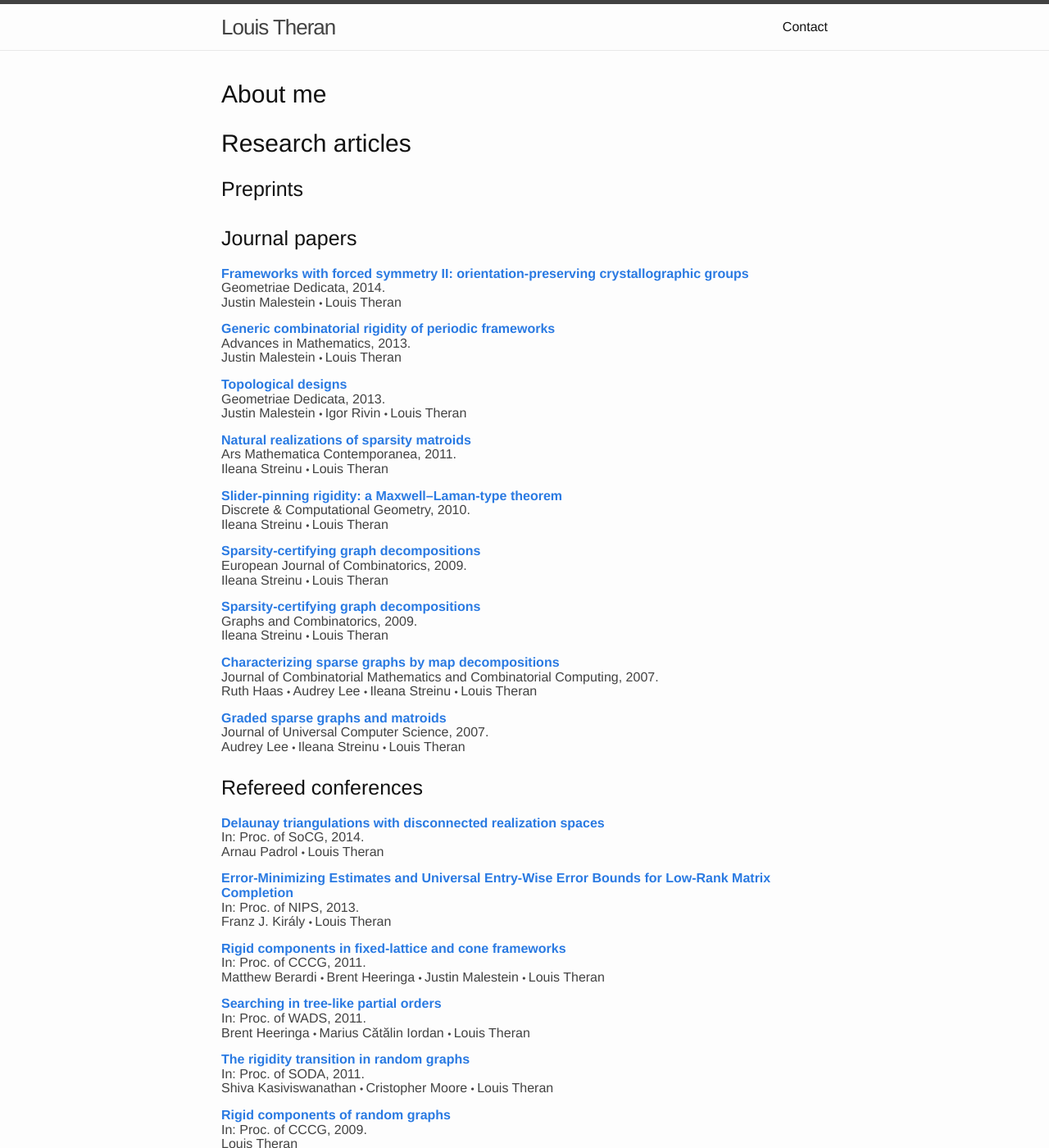
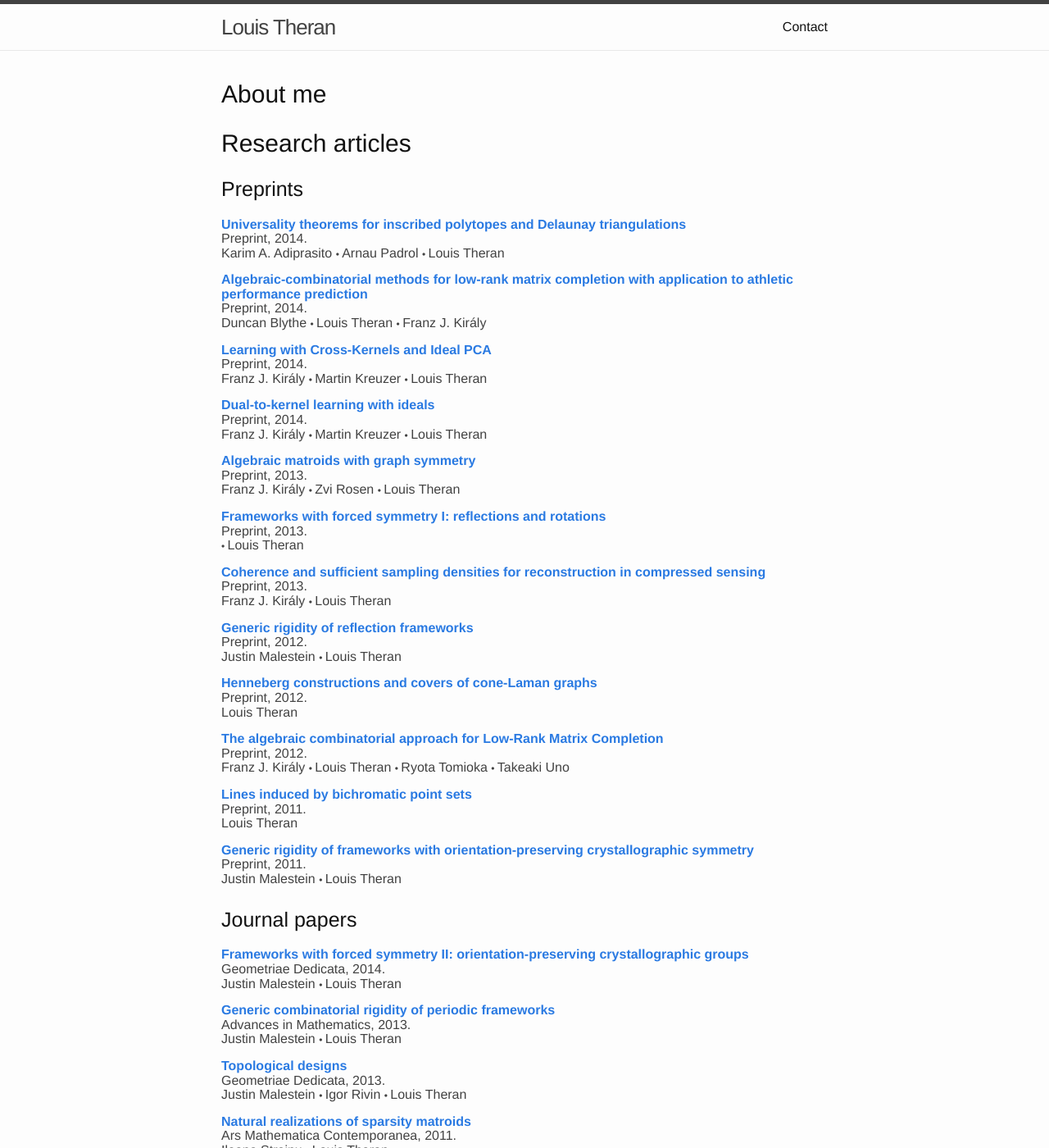
Before and after one commit to theran/theran.github.io, a Jekyll site: the page built from index.html, in a window 1280 px wide and 1400 px high. Shown: the whole window at 82% size. Built offline with Jekyll 4.4.1, drawn with Linux system fonts in a browser that asks for light colours; some of the changed text lies outside the part shown.

Commit message:
Papers imported
--HG--
rename : _papers/c010-disconnected.md => _papers/c012-disconnected.md

```diff
--- a/_data/authors.yml
+++ b/_data/authors.yml
@@ -1,22 +1,36 @@
-berardi:
-    name: Matthew Berardi
 karim:
     name: Karim A. Adiprasito
     url: http://page.mi.fu-berlin.de/adiprasito/
+berardi:
+    name: Matthew Berardi
+duncan:
+    name: Duncan Blythe
+    url: http://www.ml.tu-berlin.de/menue/members/duncan_blythe/
+farre:
+    name: James Farre
+    url: http://www.math.utah.edu/~farre/
 ruth:
     name: Ruth Haas
     url: http://cs.smith.edu/~rhaas/
 brent:
     name: Brent Heeringa
     url: http://dept.cs.williams.edu/~heeringa/
+catalin:
+    name: Marius Cătălin Iordan
 shiva:
     name: Shiva Kasiviswanathan
     url: http://www.cse.psu.edu/~kasivisw/
 franz:
     name: Franz J. Király
     url: http://www.ucl.ac.uk/statistics/people/franz-kiraly/
-catalin:
-    name: Marius Cătălin Iordan
+kleinschmidt:
+    name: Helena Kleinschmidt
+martin:
+    name: Martin Kreuzer
+    url: http://staff.fim.uni-passau.de/~kreuzer/
+audrey:
+    name: Audrey Lee-St. John
+    url: http://minerva.cs.mtholyoke.edu/
 audreylee:
     name: Audrey Lee
     url: http://minerva.cs.mtholyoke.edu/
@@ -32,9 +46,23 @@ arnau:
 igor:
     name: Igor Rivin
     url: https://math.temple.edu/~rivin/
+zvi:
+    name: Zvi Rosen
+    url: http://math.berkeley.edu/~zhrosen/
+jessica:
+    name: Jessica Sidman
+    url: http://www.mtholyoke.edu/~jsidman/
+stark:
+    name: Stephanie Stark
 ileana:
     name: Ileana Streinu
     url: http://cs.smith.edu/~streinu/
 louis:
     name: Louis Theran
     url: http://theran.github.io/
+ryota:
+    name: Ryota Tomioka
+    url: http://ttic.uchicago.edu/~ryotat/
+uno:
+    name: Takeaki Uno
+    url: http://research.nii.ac.jp/~uno/
--- /dev/null
+++ b/_papers/c010-colored.md
@@ -0,0 +1,20 @@
+---
+layout: paper
+type: conference
+arxiv: 1203.0772
+doi: 10.1007/978-1-4939-0781-6_12
+conference: fieldssymmetry
+authors:
+    - justin
+    - louis
+title: Generic rigidity with forced symmetry and sparse colored graphs
+year: 2014
+---
+
+We review some recent results in the generic rigidity theory of planar frameworks with
+forced symmetry, giving a uniform treatment to the topic. We also give new combinatorial
+characterizations of minimally rigid periodic frameworks with fixed-area fundamental
+domain and fixed-angle fundamental domain.
+
+**Note:** This conference was held in 2012, but the proceedings finally appeared
+in 2014.
--- /dev/null
+++ b/_papers/c011-special.md
@@ -0,0 +1,27 @@
+---
+layout: paper
+type: conference
+fulltexturl: https://www.cisuc.uc.pt/ckfinder/userfiles/files/TR%202014-01.pdf
+conference: adg
+authors:
+    - farre
+    - kleinschmidt
+    - jessica
+    - audrey
+    - stark
+    - louis
+title: Detecting dependencies in geometric constraint systems
+conferenceprocname: ADG’14
+year: 2014
+---
+
+Geometric constraint systems underly popular Computer Aided Design software. Automated
+approaches for detecting dependencies in a design are critical for developing robust
+solvers and provid- ing informative user feedback, and we provide algorithms that
+recognize two types of dependencies. First, we give a pebble game algorithm for detecting
+generic dependencies. Then, we focus on identifying the “special positions" of a design
+in which generically independent constraints become dependent. We present combinatorial
+algorithms for identifying subgraphs associated to factors of a particular polynomial,
+whose vanishing indicates a special position and resulting dependency. Factors may allow
+a geometric interpretation giving conditions (e.g., “these two lines being parallel cause
+a dependency”) determining the special position.
--- /dev/null
+++ b/_papers/p001-crystallographic.md
@@ -0,0 +1,17 @@
+---
+layout: paper
+type: preprint
+arxiv: 1108.2518
+authors:
+    - justin
+    - louis
+title: Generic rigidity of frameworks with orientation-preserving crystallographic symmetry
+year: 2011
+---
+
+We extend our generic rigidity theory for periodic frameworks in the plane to frameworks with a broader class of crystallographic symmetry. Along the way we introduce a new class of combinatorial matroids and associated linear representation results that may be interesting in their own right. The same techniques immediately yield a Maxwell-Laman-type combinatorial characterization for frameworks embedded in 2-dimensional cones that arise as quotients of the plane by a finite order rotation.
+
+**Note:** The content of this preprint appeared as part of
+["Frameworks with forced symmetry II"][op]
+
+[op]: /papers/j009-op.html
--- /dev/null
+++ b/_papers/p002-bichromatic.md
@@ -0,0 +1,18 @@
+---
+layout: paper
+type: preprint
+arxiv: 1101.1488
+authors:
+    - louis
+title: Lines induced by bichromatic point sets
+year: 2011
+---
+
+An important theorem of Beck says that any point set in the Euclidean plane is either
+"nearly general position" or "nearly collinear": there is a constant $$C>0$$ such that,
+given $$n$$ points in the plane with at most $$r$$ of them collinear, the number of lines
+induced by the points is at least $$Cr(n−r)$$. Recent work of Gutkin-Rams on billiards
+orbits requires the following elaboration of Beck's Theorem to bichromatic point sets:
+there is a constant $$C>0$$ such that, given $$n$$ red points and $$n$$ blue points in
+the plane with at most $$r$$ of them collinear, the number of lines spanning at least one
+point of each color is at least $$Cr(2n−r)$$.
--- /dev/null
+++ b/_papers/p003-matcomp.md
@@ -0,0 +1,23 @@
+---
+layout: paper
+type: preprint
+arxiv: 1211.4116
+authors:
+    - franz
+    - louis
+    - ryota
+    - uno
+title: The algebraic combinatorial approach for Low-Rank Matrix Completion
+year: 2012
+---
+
+We present a novel algebraic combinatorial view on low-rank matrix completion based on
+studying relations between a few entries with tools from algebraic geometry and matroid
+theory. The intrinsic locality of the approach allows for the treatment of single entries
+in a closed theoretical and practical framework. More specifically, apart from
+introducing an algebraic combinatorial theory of low-rank matrix completion, we present
+probability-one algorithms to decide whether a particular entry of the matrix can be
+completed. We also describe methods to complete that entry from a few others, and to
+estimate the error which is incurred by any method completing that entry. Furthermore, we
+show how known results on matrix completion and their sampling assumptions can be related
+to our new perspective and interpreted in terms of a completability phase transition.
--- /dev/null
+++ b/_papers/p004-henneberg.md
@@ -0,0 +1,15 @@
+---
+layout: paper
+type: preprint
+arxiv: 1204.0503
+authors:
+    - louis
+title: Henneberg constructions and covers of cone-Laman graphs
+year: 2012
+---
+
+We give Henneberg-type constructions for three families of sparse colored graphs arising
+in the rigidity theory of periodic and other forced symmetric frameworks. The proof
+method, which works with Laman-sparse finite covers of colored graphs highlights the
+connection between these sparse colored families and the well-studied matroidal $$(k,
+\ell)$$-sparse families.
--- /dev/null
+++ b/_papers/p005-reflection.md
@@ -0,0 +1,21 @@
+---
+layout: paper
+type: preprint
+arxiv: 1203.2276
+authors:
+    - justin
+    - louis
+title: Generic rigidity of reflection frameworks
+year: 2012
+---
+
+We give a combinatorial characterization of generic minimally rigid reflection
+frameworks. The main new idea is to study a pair of direction networks on the same graph
+such that one admits faithful realizations and the other has only collapsed realizations.
+In terms of infinitesimal rigidity, realizations of the former produce a framework and
+the latter certifies that this framework is infinitesimally rigid.
+
+**Note:** The content of this preprint appeared as part of
+["Frameworks with forced symmetry I"][forced]
+
+[forced]: /papers/p007-rr.html
--- /dev/null
+++ b/_papers/p006-coherence.md
@@ -0,0 +1,22 @@
+---
+layout: paper
+type: preprint
+arxiv: 1302.2767
+authors:
+    - franz
+    - louis
+title: Coherence and sufficient sampling densities for reconstruction in compressed sensing
+year: 2013
+---
+
+We introduce a concept called coherence for signals and constraints in compressed
+sensing. In our setting, we assume that the signal can be observed in finitely many
+features, and the set of possibly observable feature combinations forms an analytic
+variety which models the compression constraints. We study the question how many random
+measurements of the feature components suffice to identify all features. We show that the
+asymptotics of the sufficient number of measurements is determined by the coherence of
+the signal; furthermore, if the constraints are algebraic, we show that in general the
+asymptotics depend only on the coherence of the constraints, and not on the true signal,
+and derive results which explain the form of known bounds in compressed sensing. We
+exemplify our approach by deriving sufficient sampling densities for low-rank matrix
+completion and distance matrix completion which are independent of the true matrix.
--- /dev/null
+++ b/_papers/p007-rr.md
@@ -0,0 +1,16 @@
+---
+layout: paper
+type: preprint
+arxiv: 1304.0398
+authors:
+    - jusin
+    - louis
+title: "Frameworks with forced symmetry I: reflections and rotations"
+year: 2013
+---
+
+We give a combinatorial characterization of generic frameworks that are minimally rigid
+under the additional constraint of maintaining symmetry with respect to a finite order
+rotation or a reflection. To establish these results we develop a new technique for
+deriving linear representations of sparsity matroids on colored graphs and extend the
+direction network method of proving rigidity characterizations to handle reflections.
--- /dev/null
+++ b/_papers/p008-graphmatroids.md
@@ -0,0 +1,31 @@
+---
+layout: paper
+type: preprint
+arxiv: 1312.3777
+authors:
+    - franz
+    - zvi
+    - louis
+title: Algebraic matroids with graph symmetry
+year: 2013
+---
+
+This paper studies the properties of two kinds of matroids: (a) algebraic matroids and
+(b) finite and infinite matroids whose ground set have some canonical symmetry, for
+example row and column symmetry and transposition symmetry.
+
+For (a) algebraic matroids, we expose cryptomorphisms making them accessible to
+techniques from commutative algebra. This allows us to introduce for each circuit in an
+algebraic matroid an invariant called circuit polynomial, generalizing the minimal poly-
+nomial in classical Galois theory, and studying the matroid structure with multivariate
+methods.
+
+For (b) matroids with symmetries we introduce combinatorial invariants capturing
+structural properties of the rank function and its limit behavior, and obtain proofs
+which are purely combinatorial and do not assume algebraicity of the matroid; these imply
+and generalize known results in some specific cases where the matroid is also algebraic.
+These results are motivated by, and readily applicable to framework rigidity, low-rank
+matrix completion and determinantal varieties, which lie in the intersection of (a) and
+(b) where additional results can be derived. We study the corresponding matroids and
+their associated invariants, and for selected cases, we characterize the matroidal
+structure and the circuit polynomials completely.
--- /dev/null
+++ b/_papers/p009-avica.md
@@ -0,0 +1,20 @@
+---
+layout: paper
+type: preprint
+arxiv: 1402.0099
+authors:
+    - franz
+    - martin
+    - louis
+title: Dual-to-kernel learning with ideals
+year: 2014
+---
+
+In this paper, we propose a theory which unifies kernel learning and symbolic algebraic
+methods. We show that both worlds are inherently dual to each other, and we use this
+duality to combine the structure-awareness of algebraic methods with the efficiency and
+generality of kernels. The main idea lies in relating polynomial rings to feature space,
+and ideals to manifolds, then exploiting this generative-discriminative duality on kernel
+matrices. We illustrate this by proposing two algorithms, IPCA and AVICA, for
+simultaneous manifold and feature learning, and test their accuracy on synthetic and real
+world data.
--- /dev/null
+++ b/_papers/p010-ipca.md
@@ -0,0 +1,13 @@
+---
+layout: paper
+type: preprint
+arxiv: 1406.2646
+authors:
+    - franz
+    - martin
+    - louis
+title: Learning with Cross-Kernels and Ideal PCA
+year: 2014
+---
+
+We describe how cross-kernel matrices, that is, kernel matrices between the data and a custom chosen set of "feature spanning points" can be used for learning. The main potential of cross-kernels lies in the fact that (a) only one side of the matrix scales with the number of data points, and (b) cross-kernels, as opposed to the usual kernel matrices, can be used to certify for the data manifold. Our theoretical framework, which is based on a duality involving the feature space and vanishing ideals, indicates that cross-kernels have the potential to be used for any kind of kernel learning. We present a novel algorithm, Ideal PCA (IPCA), which cross-kernelizes PCA. We demonstrate on real and synthetic data that IPCA allows to (a) obtain PCA-like features faster and (b) to extract novel and empirically validated features certifying for the data manifold.
--- /dev/null
+++ b/_papers/p011-running.md
@@ -0,0 +1,13 @@
+---
+layout: paper
+type: preprint
+arxiv: 1406.2864
+authors:
+    - duncan
+    - louis
+    - franz
+title: Algebraic-combinatorial methods for low-rank matrix completion with application to athletic performance prediction
+year: 2014
+---
+
+This paper presents novel algorithms which exploit the intrinsic algebraic and combinatorial structure of the matrix completion task for estimating missing en- tries in the general low rank setting. For positive data, we achieve results out- performing the state of the art nuclear norm, both in accuracy and computational efficiency, in simulations and in the task of predicting athletic performance from partially observed data.
--- /dev/null
+++ b/_papers/p012-inscribed.md
@@ -0,0 +1,24 @@
+---
+layout: paper
+type: preprint
+arxiv: 1406.7831
+authors:
+    - karim
+    - arnau
+    - louis
+title: Universality theorems for inscribed polytopes and Delaunay triangulations
+year: 2014
+---
+
+We prove that every primary basic semialgebraic set is homotopy equivalent to the set of
+inscribed realizations (up to Möbius transformation) of a polytope. If the semialgebraic
+set is moreover open, then, in addition, we prove that (up to homotopy) it is a retract
+of the realization space of some inscribed neighborly (and simplicial) polytope. We also
+show that all algebraic extensions of $$\mathbb{Q}$$ are needed to coordinatize inscribed
+polytopes. These statements show that inscribed polytopes exhibit the Mnëv universality
+phenomenon.
+
+Via stereographic projections, these theorems have a direct translation to universality
+theorems for Delaunay subdivisions. In particular, our results imply that the
+realizability problem for Delaunay triangulations is polynomially equivalent to the
+existential theory of the reals.
```
Also changed, not shown: _data/conferences.yml (+7 -0 lines), _layouts/paper.html (+2 -6 lines), _papers/c012-disconnected.md (renamed from _papers/c010-disconnected.md).
